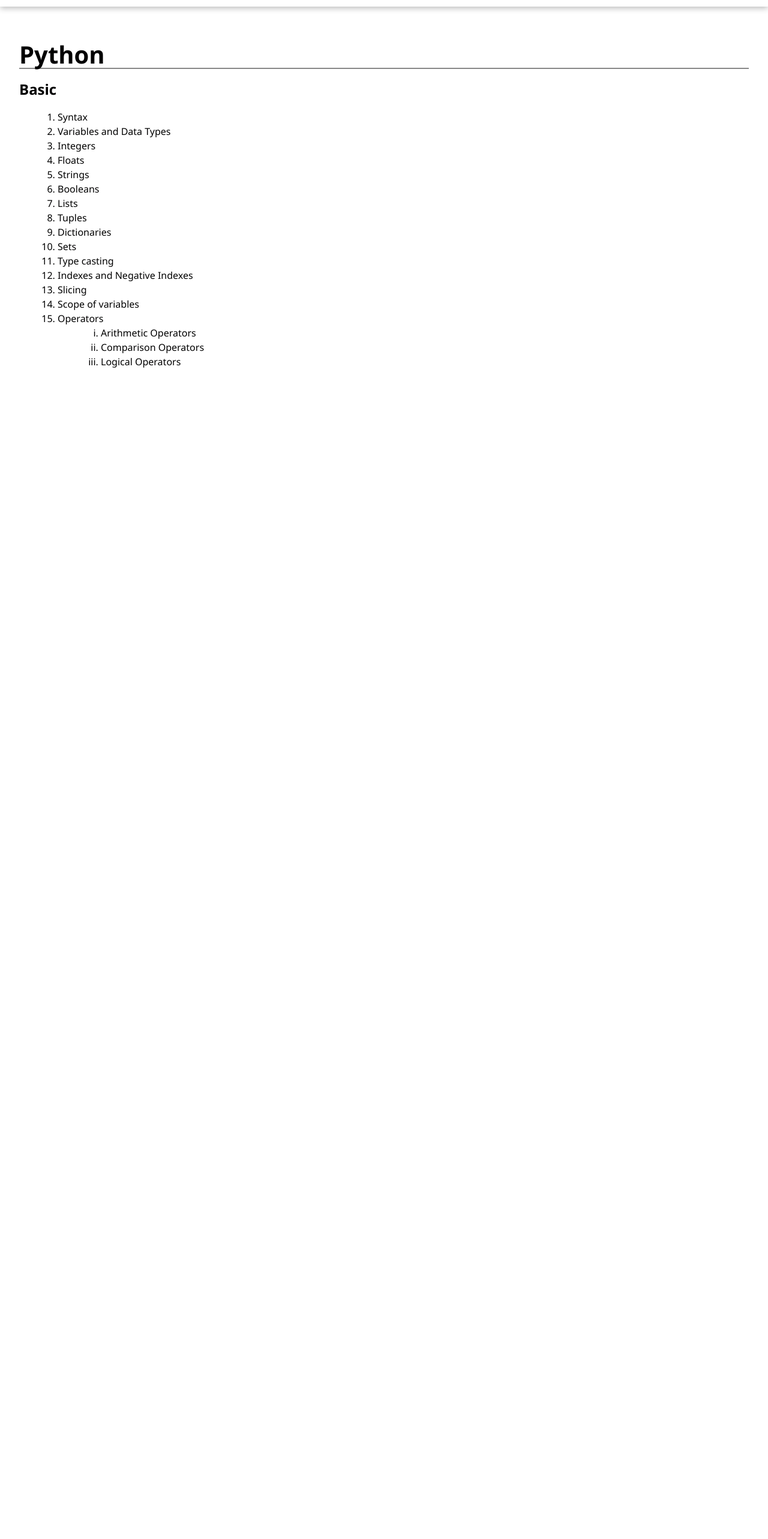
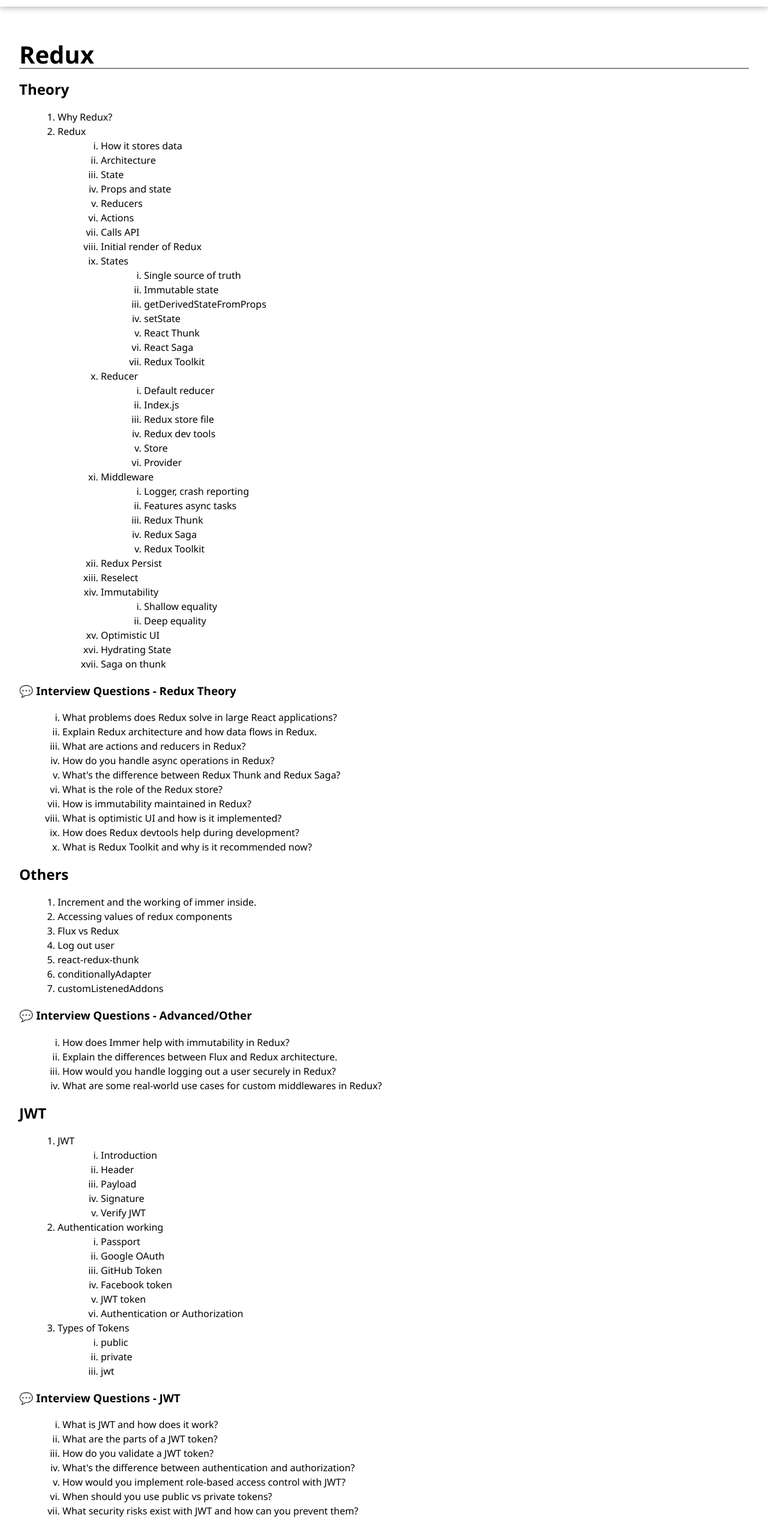
Before and after one commit to Abincjoseph20/topic-listing, a React (Vite) app: page /Redux in a window 1280 px wide. Shown: the part 60-2626 px from the top of the page at 60% size. Before the commit the page ends 934 px from the top, so only its background shows below. Built offline with nearby package versions, Linux system fonts and the light colour scheme.

Commit message:
dark and night mode changes

```diff
--- a/src/Topics/Django.jsx
+++ b/src/Topics/Django.jsx
@@ -3,31 +3,107 @@ import './css/python.css';
 function Django() {
   return (
     <div className="python-container">
-      <h1>Python</h1>
-      <h2>Basic</h2>
+      <h1>Django (Python Web Framework)</h1>
+
+      <h2>Set up</h2>
       <ol>
-        <li>Syntax</li>
-        <li>Variables and Data Types</li>
-        <li>Integers</li>
-        <li>Floats</li>
-        <li>Strings</li>
-        <li>Booleans</li>
-        <li>Lists</li>
-        <li>Tuples</li>
-        <li>Dictionaries</li>
-        <li>Sets</li>
-        <li>Type casting</li>
-        <li>Indexes and Negative Indexes</li>
-        <li>Slicing</li>
-        <li>Scope of variables</li>
+        <li><code>pip install django</code></li>
+        <li><code>django-admin startproject mysite</code></li>
+        <li><code>python manage.py startapp app_name</code></li>
+        <li>Run server: <code>python manage.py runserver</code></li>
+        <li>Migrate: <code>python manage.py migrate</code></li>
+        <li>Create superuser: <code>python manage.py createsuperuser</code></li>
+      </ol>
+
+      <h2>Basics</h2>
+      <ol start="7">
+        <li>MTV Architecture (Model, Template, View)</li>
         <li>
-          Operators
-          <ul type="i">
-            <li>Arithmetic Operators</li>
-            <li>Comparison Operators</li>
-            <li>Logical Operators</li>
+          Models
+          <ul>
+            <li>Model class, fields, Meta class</li>
+            <li>Model methods</li>
           </ul>
         </li>
+        <li>
+          Views
+          <ul>
+            <li>Function-based views</li>
+            <li>Class-based views</li>
+          </ul>
+        </li>
+        <li>Templates</li>
+        <li>URL dispatcher (urls.py)</li>
+        <li>Admin interface</li>
+      </ol>
+
+      <h2>ORM</h2>
+      <ol start="13">
+        <li>QuerySet, Managers</li>
+        <li>CRUD operations</li>
+        <li>Filtering, excluding, ordering</li>
+        <li>Relationships: OneToOne, ForeignKey, ManyToMany</li>
+        <li>Migrations: <code>makemigrations</code>, <code>migrate</code></li>
+      </ol>
+
+      <h2>Advanced Topics</h2>
+      <ol start="18">
+        <li>Middleware</li>
+        <li>Signals</li>
+        <li>Context Processors</li>
+        <li>Forms and ModelForms</li>
+        <li>Form validation</li>
+        <li>Generic Views</li>
+        <li>Mixins</li>
+        <li>Pagination</li>
+        <li>Sessions and Cookies</li>
+        <li>File Uploads</li>
+        <li>Email sending</li>
+        <li>Static & Media files</li>
+        <li>Deployment (Gunicorn + Nginx + PostgreSQL)</li>
+      </ol>
+
+      <h2>Authentication & Authorization</h2>
+      <ol start="31">
+        <li>Login, Logout, Password reset</li>
+        <li>User model & Custom user model</li>
+        <li>Permissions and Groups</li>
+        <li>Decorators: <code>@login_required</code>, <code>@permission_required</code></li>
+      </ol>
+
+      <h2>Rest API with Django Rest Framework (DRF)</h2>
+      <ol start="35">
+        <li><code>pip install djangorestframework</code></li>
+        <li>Serializers</li>
+        <li>APIView vs ViewSet</li>
+        <li>Routers</li>
+        <li>Authentication (Token, JWT)</li>
+        <li>Permissions and throttling</li>
+        <li>Filtering, Searching, Pagination</li>
+        <li>Nested serializers</li>
+      </ol>
+
+      <h2>Good to Know</h2>
+      <ol start="43">
+        <li>Virtual Environments (venv, pipenv)</li>
+        <li>Environment variables with <code>python-decouple</code></li>
+        <li>Celery for background tasks</li>
+        <li>Redis for caching and queues</li>
+        <li>Testing with <code>unittest</code> and <code>pytest-django</code></li>
+      </ol>
+
+      <h2>Interview Style Questions</h2>
+      <ol start="48">
+        <li>Difference between Django and Flask?</li>
+        <li>What is MTV architecture?</li>
+        <li>What are signals in Django?</li>
+        <li>What is the use of middleware?</li>
+        <li>How do you create a custom user model?</li>
+        <li>How does Django handle static files?</li>
+        <li>What is lazy loading in Django ORM?</li>
+        <li>Explain Django's request/response cycle.</li>
+        <li>How is REST API handled in Django?</li>
+        <li>Difference between AbstractUser and AbstractBaseUser?</li>
       </ol>
     </div>
   );
--- a/src/Topics/ReactJS.jsx
+++ b/src/Topics/ReactJS.jsx
@@ -12,6 +12,7 @@ function ReactJS() {
           Components
           <ul>
             <li>Default is App</li>
+            <li>Functional and Class Components</li>
           </ul>
         </li>
         <li>rafce, tsrafce</li>
@@ -28,7 +29,7 @@ function ReactJS() {
 
       <h2>Theory</h2>
       <ol start="7">
-        <li>What is React</li>
+        <li>What is React?</li>
         <li>
           DOM
           <ul>
@@ -51,7 +52,7 @@ function ReactJS() {
         </li>
         <li>Dynamic rendering</li>
         <li>props vs state</li>
-        <li>Server Side vs Client Side Rendering in React</li>
+        <li>Server Side vs Client Side Rendering</li>
         <li>
           Synthetic Events
           <ul>
@@ -89,7 +90,7 @@ function ReactJS() {
             </li>
             <li>Forwarding props</li>
             <li>Children</li>
-            <li>Importance of making them pure</li>
+            <li>Importance of purity</li>
             <li>Local mutation</li>
           </ul>
         </li>
@@ -147,7 +148,7 @@ function ReactJS() {
         <li>
           Event handlers
           <ul>
-            <li><code>onClick</code>, <code>onSubmit</code>, etc.</li>
+            <li><code>onClick</code>, <code>onSubmit</code></li>
             <li>Stopping propagation</li>
             <li>Preventing default</li>
           </ul>
@@ -156,7 +157,7 @@ function ReactJS() {
           LifeCycle Methods
           <ul>
             <li>
-              Mounting phase
+              Mounting
               <ul>
                 <li>constructor</li>
                 <li>render</li>
@@ -165,16 +166,15 @@ function ReactJS() {
               </ul>
             </li>
             <li>
-              Updating phase
+              Updating
               <ul>
                 <li>shouldComponentUpdate</li>
-                <li>componentWillUpdate</li>
                 <li>componentDidUpdate</li>
                 <li>getSnapshotBeforeUpdate</li>
               </ul>
             </li>
             <li>
-              Unmounting phase
+              Unmounting
               <ul>
                 <li>componentWillUnmount</li>
               </ul>
@@ -191,92 +191,24 @@ function ReactJS() {
         <li>
           Hooks
           <ul>
-            <li>
-              useState
-              <ul>
-                <li>changeValue</li>
-                <li>changeValueWithFunction</li>
-              </ul>
-            </li>
-            <li>
-              useRef
-              <ul>
-                <li>html</li>
-                <li>useState vs useRef</li>
-                <li>forwardRef</li>
-                <li>useImperativeHandle</li>
-                <li>flushSync</li>
-              </ul>
-            </li>
-            <li>
-              useEffect
-              <ul>
-                <li>dependency</li>
-                <li>return in useEffect</li>
-                <li>useLayoutEffect</li>
-              </ul>
-            </li>
-            <li>
-              useMemo
-              <ul>
-                <li>sample</li>
-                <li>recache</li>
-                <li>Pros and cons</li>
-                <li>Referential equality</li>
-              </ul>
-            </li>
-            <li>
-              useHistory
-              <ul>
-                <li>push</li>
-                <li>pop</li>
-                <li>replace</li>
-                <li>Redirect</li>
-              </ul>
-            </li>
-            <li>
-              useNavigate
-              <ul>
-                <li>navigate()</li>
-                <li>-1, 1</li>
-              </ul>
-            </li>
-            <li>
-              useCallback
-              <ul>
-                <li>sample</li>
-                <li>useMemo vs useCallback</li>
-                <li>uses</li>
-              </ul>
-            </li>
-            <li>
-              useContext
-              <ul>
-                <li>sample</li>
-              </ul>
-            </li>
+            <li>useState</li>
+            <li>useRef</li>
+            <li>useEffect</li>
+            <li>useMemo</li>
+            <li>useCallback</li>
+            <li>useContext</li>
             <li>useReducer</li>
-            <li>
-              Create custom hooks
-              <ul>
-                <li>useDebugValue</li>
-              </ul>
-            </li>
             <li>useTransition</li>
             <li>useDeferredValue</li>
-            <li>
-              useId
-              <ul>
-                <li>sample</li>
-              </ul>
-            </li>
+            <li>useId</li>
             <li>useImperativeHandle</li>
+            <li>useDebugValue</li>
           </ul>
         </li>
         <li>
           Props
           <ul>
-            <li>Default prop</li>
+            <li>Default Props</li>
             <li>Prop Drilling</li>
             <li>Children</li>
           </ul>
@@ -286,76 +218,24 @@ function ReactJS() {
           <ul>
             <li>Creating Components</li>
             <li>
-              Controlled vs Uncontrolled Components
+              Controlled vs Uncontrolled
               <ul>
                 <li>Inputs</li>
               </ul>
             </li>
-            <li>Higher order components</li>
-            <li>Pure components</li>
+            <li>HOC (Higher Order Components)</li>
+            <li>Pure Components</li>
           </ul>
         </li>
         <li>
           React Router
           <ul>
             <li>Install</li>
-            <li>
-              Hooks
-              <ul>
-                <li>useHistory</li>
-                <li>useNavigate</li>
-              </ul>
-            </li>
-            <li>Use</li>
-            <li>
-              Link
-              <ul>
-                <li>replace</li>
-                <li>reloadDocument</li>
-              </ul>
-            </li>
-            <li>state={'{}'}</li>
-            <li>useLocation()</li>
-            <li>
-              NavLink
-              <ul>
-                <li>isActive</li>
-                <li>end</li>
-              </ul>
-            </li>
-            <li>
-              Navigate
-              <ul>
-                <li>useNavigate</li>
-                <li>navigate(-1)</li>
-              </ul>
-            </li>
-            <li>
-              Types of Router
-              <ul>
-                <li>BrowserRouter</li>
-                <li>HashRouter</li>
-                <li>HistoryRouter</li>
-                <li>MemoryRouter</li>
-                <li>StaticRouter</li>
-                <li>NativeRouter</li>
-              </ul>
-            </li>
-            <li>params (id)</li>
-            <li>const {'{ name }'} = useParams()</li>
-            <li>useSearchParams</li>
-            <li>
-              Nesting Routes
-              <ul>
-                <li>index</li>
-                <li>location</li>
-                <li>shared element with children</li>
-                <li>outlet</li>
-                <li>useOutletContext()</li>
-                <li>Nesting in separate file</li>
-                <li>useRoute</li>
-              </ul>
-            </li>
+            <li>Hooks: useHistory, useNavigate, useLocation</li>
+            <li>Link, NavLink</li>
+            <li>Routes and Route</li>
+            <li>Outlet and Nested Routes</li>
+            <li>Different Routers: Browser, Hash, Memory, Static</li>
           </ul>
         </li>
       </ol>
@@ -364,12 +244,11 @@ function ReactJS() {
       <ol start="32">
         <li>Immer</li>
         <li>Object.entries(e)</li>
-        <li>Icons</li>
+        <li>Icons libraries (e.g., react-icons)</li>
         <li>
           Experimental Hooks
           <ul>
             <li>useEffectEvent</li>
-            <li>use</li>
             <li>useFormStatus</li>
           </ul>
         </li>
@@ -384,31 +263,16 @@ function ReactJS() {
         <li>
           Code splitting
           <ul>
-            <li>Route based</li>
-            <li>Component based</li>
+            <li>Route-based</li>
+            <li>Component-based</li>
             <li>React.lazy</li>
           </ul>
         </li>
-        <li>Higher order comps</li>
-        <li>
-          Lazy Loading
-          <ul>
-            <li>
-              Fallback UI
-              <ul>
-                <li>suspense</li>
-                <li>Error boundaries</li>
-                <li>componentDidCatch</li>
-                <li>Fallback UI</li>
-                <li>Nested & Propagation</li>
-              </ul>
-            </li>
-          </ul>
-        </li>
+        <li>Lazy Loading with Suspense</li>
         <li>
           useReducer
           <ul>
-            <li>Dispatch</li>
+            <li>Dispatch actions</li>
           </ul>
         </li>
       </ol>
@@ -418,11 +282,11 @@ function ReactJS() {
         <li>
           PropTypes
           <ul>
-            <li>types {"=>"} name, string, any</li>
+            <li>name, string, any</li>
             <li>required, optional</li>
-            <li>node, element type</li>
-            <li>oneof, shape</li>
-            <li>PropTypes vs Typescript</li>
+            <li>node, element</li>
+            <li>oneOf, shape</li>
+            <li>PropTypes vs TypeScript</li>
           </ul>
         </li>
         <li>
@@ -430,7 +294,7 @@ function ReactJS() {
           <ul>
             <li>React.memo vs useMemo</li>
             <li>Object reference</li>
-            <li>Pros and cons of memoization</li>
+            <li>Pros and cons</li>
           </ul>
         </li>
         <li>
@@ -439,17 +303,48 @@ function ReactJS() {
             <li>Provider</li>
             <li>Consumer</li>
             <li>useContext</li>
-            <li>useReducer</li>
+            <li>useReducer with context</li>
           </ul>
         </li>
         <li>
-          Webpack
+          Webpack & Babel
           <ul>
             <li>Module Bundler</li>
-            <li>Code Splitting</li>
-            <li>Webpack Dev Server</li>
+            <li>Tree Shaking</li>
+            <li>Dynamic Imports</li>
+            <li>Runtime Polyfills</li>
           </ul>
         </li>
+        <li>Dead code elimination</li>
+      </ol>
+
+      <h2>Others</h2>
+      <ol>
+        <li>forwardRef</li>
+        <li>useDebugValue</li>
+        <li>useImperativeHandle</li>
+        <li>Axios interceptor</li>
+        <li>
+          Concurrent Requests
+          <ul>
+            <li><code>axios.all()</code>, <code>axios.spread()</code></li>
+            <li>Cancel token</li>
+          </ul>
+        </li>
+      </ol>
+
+      <h2>Important Interview Questions</h2>
+      <ol>
+        <li>What is reconciliation in React and how does it work?</li>
+        <li>Difference between useMemo and React.memo?</li>
+        <li>Explain prop drilling and how to avoid it?</li>
+        <li>What is the difference between controlled and uncontrolled components?</li>
+        <li>Why are keys important in lists?</li>
+        <li>Explain how useEffect cleanup works</li>
+        <li>What causes unnecessary re-renders?</li>
+        <li>What is closure and how does it affect hooks?</li>
+        <li>Difference between SSR, CSR, and SSG?</li>
+        <li>How does batching work in React?</li>
       </ol>
     </div>
   );
--- a/src/Topics/Redux.jsx
+++ b/src/Topics/Redux.jsx
@@ -1,34 +1,134 @@
 import './css/python.css';
+
 
 function Redux() {
   return (
     <div className="python-container">
-      <h1>Python</h1>
-      <h2>Basic</h2>
+      <h1>Redux</h1>
+
+      <h2>Theory</h2>
       <ol>
-        <li>Syntax</li>
-        <li>Variables and Data Types</li>
-        <li>Integers</li>
-        <li>Floats</li>
-        <li>Strings</li>
-        <li>Booleans</li>
-        <li>Lists</li>
-        <li>Tuples</li>
-        <li>Dictionaries</li>
-        <li>Sets</li>
-        <li>Type casting</li>
-        <li>Indexes and Negative Indexes</li>
-        <li>Slicing</li>
-        <li>Scope of variables</li>
-        <li>
-          Operators
-          <ul type="i">
-            <li>Arithmetic Operators</li>
-            <li>Comparison Operators</li>
-            <li>Logical Operators</li>
+        <li>Why Redux?</li>
+        <li>Redux</li>
+        <ul>
+          <li>How it stores data</li>
+          <li>Architecture</li>
+          <li>State</li>
+          <li>Props and state</li>
+          <li>Reducers</li>
+          <li>Actions</li>
+          <li>Calls API</li>
+          <li>Initial render of Redux</li>
+          <li>States</li>
+          <ul>
+            <li>Single source of truth</li>
+            <li>Immutable state</li>
+            <li>getDerivedStateFromProps</li>
+            <li>setState</li>
+            <li>React Thunk</li>
+            <li>React Saga</li>
+            <li>Redux Toolkit</li>
           </ul>
-        </li>
+          <li>Reducer</li>
+          <ul>
+            <li>Default reducer</li>
+            <li>Index.js</li>
+            <li>Redux store file</li>
+            <li>Redux dev tools</li>
+            <li>Store</li>
+            <li>Provider</li>
+          </ul>
+          <li>Middleware</li>
+          <ul>
+            <li>Logger, crash reporting</li>
+            <li>Features async tasks</li>
+            <li>Redux Thunk</li>
+            <li>Redux Saga</li>
+            <li>Redux Toolkit</li>
+          </ul>
+          <li>Redux Persist</li>
+          <li>Reselect</li>
+          <li>Immutability</li>
+          <ul>
+            <li>Shallow equality</li>
+            <li>Deep equality</li>
+          </ul>
+          <li>Optimistic UI</li>
+          <li>Hydrating State</li>
+          <li>Saga on thunk</li>
+        </ul>
       </ol>
+
+      <h3>💬 Interview Questions - Redux Theory</h3>
+      <ul>
+        <li>What problems does Redux solve in large React applications?</li>
+        <li>Explain Redux architecture and how data flows in Redux.</li>
+        <li>What are actions and reducers in Redux?</li>
+        <li>How do you handle async operations in Redux?</li>
+        <li>What's the difference between Redux Thunk and Redux Saga?</li>
+        <li>What is the role of the Redux store?</li>
+        <li>How is immutability maintained in Redux?</li>
+        <li>What is optimistic UI and how is it implemented?</li>
+        <li>How does Redux devtools help during development?</li>
+        <li>What is Redux Toolkit and why is it recommended now?</li>
+      </ul>
+
+      <h2>Others</h2>
+      <ol>
+        <li>Increment and the working of immer inside.</li>
+        <li>Accessing values of redux components</li>
+        <li>Flux vs Redux</li>
+        <li>Log out user</li>
+        <li>react-redux-thunk</li>
+        <li>conditionallyAdapter</li>
+        <li>customListenedAddons</li>
+      </ol>
+
+      <h3>💬 Interview Questions - Advanced/Other</h3>
+      <ul>
+        <li>How does Immer help with immutability in Redux?</li>
+        <li>Explain the differences between Flux and Redux architecture.</li>
+        <li>How would you handle logging out a user securely in Redux?</li>
+        <li>What are some real-world use cases for custom middlewares in Redux?</li>
+      </ul>
+
+      <h2>JWT</h2>
+      <ol>
+        <li>JWT</li>
+        <ul>
+          <li>Introduction</li>
+          <li>Header</li>
+          <li>Payload</li>
+          <li>Signature</li>
+          <li>Verify JWT</li>
+        </ul>
+        <li>Authentication working</li>
+        <ul>
+          <li>Passport</li>
+          <li>Google OAuth</li>
+          <li>GitHub Token</li>
+          <li>Facebook token</li>
+          <li>JWT token</li>
+          <li>Authentication or Authorization</li>
+        </ul>
+        <li>Types of Tokens</li>
+        <ul>
+          <li>public</li>
+          <li>private</li>
+          <li>jwt</li>
+        </ul>
+      </ol>
+
+      <h3>💬 Interview Questions - JWT</h3>
+      <ul>
+        <li>What is JWT and how does it work?</li>
+        <li>What are the parts of a JWT token?</li>
+        <li>How do you validate a JWT token?</li>
+        <li>What's the difference between authentication and authorization?</li>
+        <li>How would you implement role-based access control with JWT?</li>
+        <li>When should you use public vs private tokens?</li>
+        <li>What security risks exist with JWT and how can you prevent them?</li>
+      </ul>
     </div>
   );
 }
```
Also changed, not shown: src/pages/base.jsx (+6 -1 lines).
